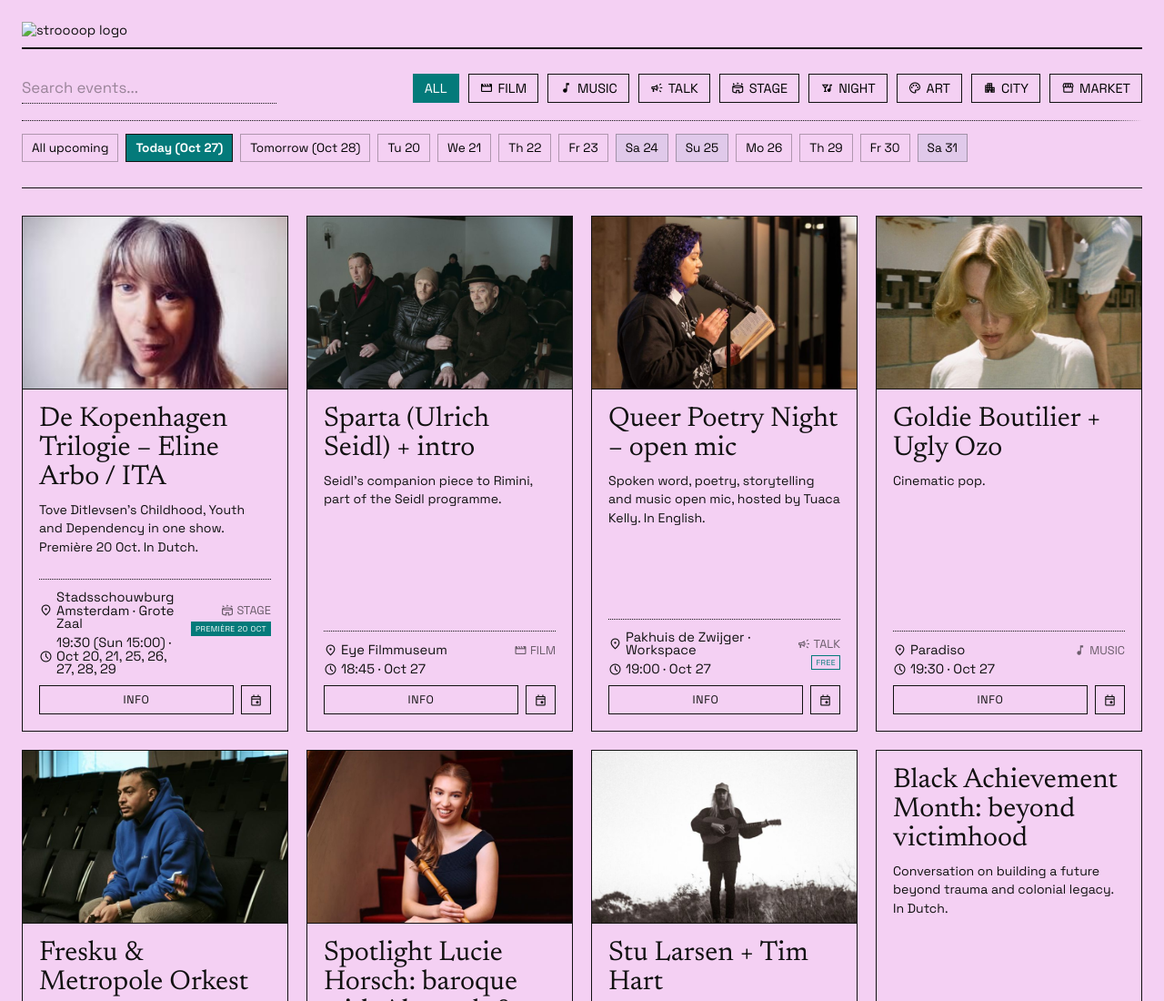
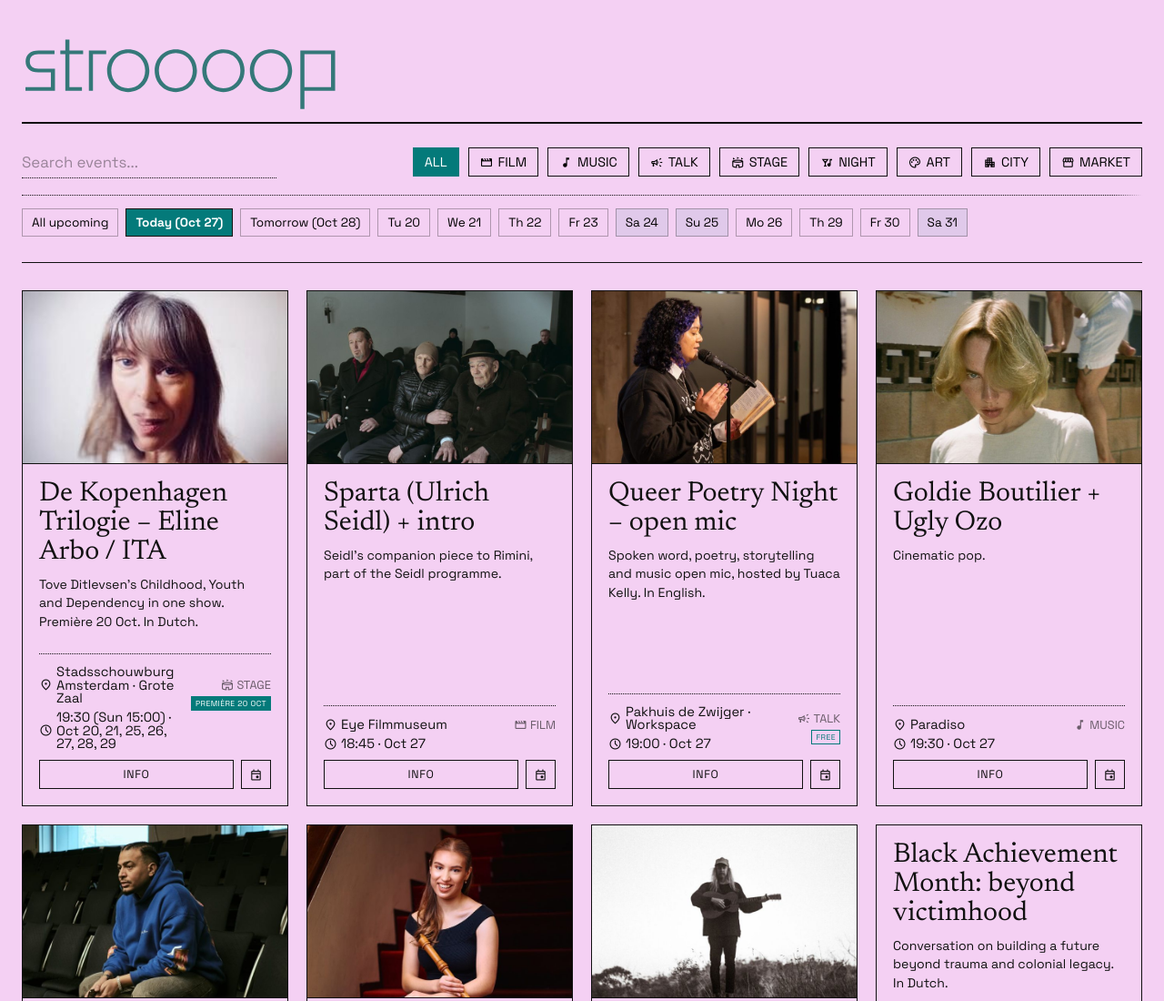
Before and after one commit to hossboll/eventsinamsterdam, a plain HTML site: page index.html in a window 1280 px wide. Shown: the top 1100 px of the page at 91% size. Drawn offline with nearby package versions, Linux system fonts and the light colour scheme.

Commit message:
changed logo name file

```diff
--- a/index.html
+++ b/index.html
@@ -372,7 +372,7 @@
 <body>
 
     <header>
-        <img class="magazine-title-logo" src="logo stroooop 3.svg" alt="stroooop logo">
+        <img class="magazine-title-logo" src="logo-stroooop-3.svg" alt="stroooop logo">
     </header>
 
     <div class="controls-section" id="controls-section">
```
